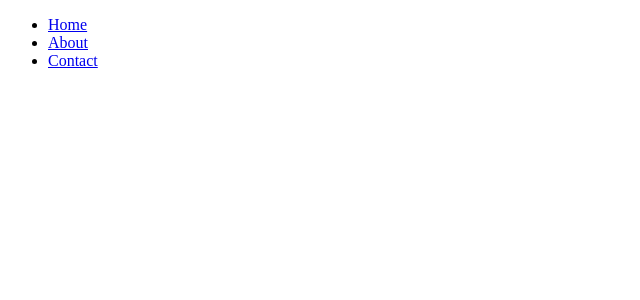
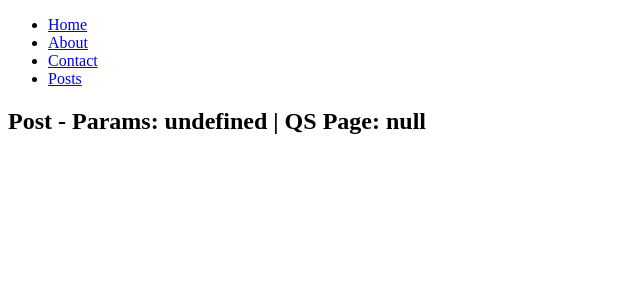
Before and after one commit to CaioAugustoHD/react-router-dom, a React (Vite) app: page /posts in a window 1280 px wide. Before the commit this address had no page. Shown: the top 300 px of the page, without its empty margins (0-640 px from the left). Built offline with nearby package versions, Linux system fonts and the light colour scheme.

Commit message:
Criada rota utilizando parâmetros

```diff
--- a/src/App.tsx
+++ b/src/App.tsx
@@ -3,6 +3,7 @@ import { Header } from "./components/Header"
 import { About } from "./pages/About"
 import { Contact } from "./pages/Contact"
 import { Home } from "./pages/Home"
+import { Post } from "./pages/Post"
 
 export function App() {
   return (
@@ -12,6 +13,8 @@ export function App() {
         <Route path="/" element={<Home/>}/>
         <Route path="/about" element={<About/>}/>
         <Route path="/contact" element={<Contact/>}/>
+        <Route path="/posts/:id" element={<Post/>}/>
+        <Route path="/posts" element={<Post/>}/>
       </Routes>
     </BrowserRouter>
   )
--- a/src/components/Header/index.tsx
+++ b/src/components/Header/index.tsx
@@ -11,7 +11,10 @@ export function Header() {
                     <Link to={"/about"}>About</Link>
                 </li>
                 <li>
-                    <Link to={"contact"}>Contact</Link>
+                    <Link to={"/contact"}>Contact</Link>
+                </li>
+                <li>
+                    <Link to={"/posts"}>Posts</Link>
                 </li>
             </ul>
         </header>
--- /dev/null
+++ b/src/pages/Post/index.tsx
@@ -0,0 +1,11 @@
+import { useParams, useSearchParams } from "react-router-dom"
+
+export function Post() {
+
+    const params = useParams();
+    const [qs, setQs] = useSearchParams();
+
+    return (
+        <h2>Post - {`Params: ${params.id}`} {`| QS Page: ${qs.get('page')}`}</h2>
+    )
+}
```
